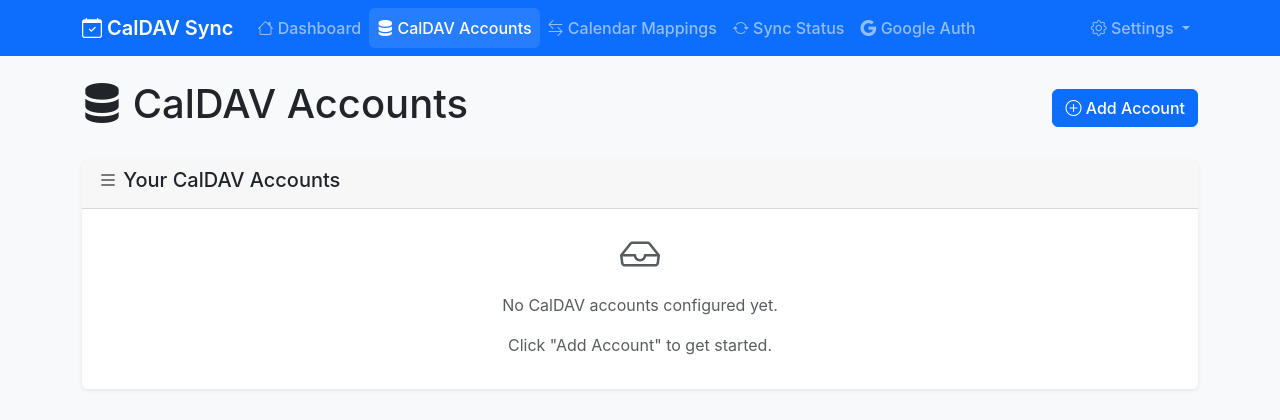
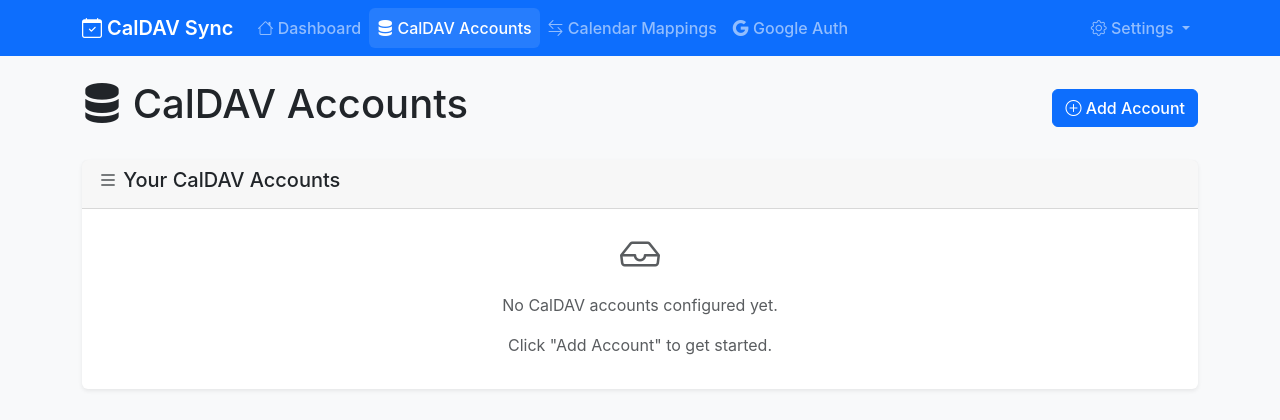
Before and after one commit to plymouthvan/CalDAV-Sync, a FastAPI app: page /accounts in a window 1280 px wide. Shown: the top 420 px of the page. Run offline with FastAPI, Linux system fonts and the light colour scheme; data that the repository does not hold is empty; parts of the project's set-up code (start-up, migrations or seed data) failed here and were passed over.

Commit message:
Remove broken Sync Status link from navigation
- Removed the Sync Status navigation item from base.html
- The link was causing a 404 error and is unnecessary since the dashboard already serves as sync status
- Navigation now flows directly from Calendar Mappings to Google Auth

```diff
--- a/app/templates/base.html
+++ b/app/templates/base.html
@@ -42,11 +42,6 @@
                     <li class="nav-item">
                         <a class="nav-link {% if 'mappings' in request.url.path %}active{% endif %}" href="{{ url_for('calendar_mappings') }}">
                             <i class="bi bi-arrow-left-right"></i> Calendar Mappings
-                        </a>
-                    </li>
-                    <li class="nav-item">
-                        <a class="nav-link {% if 'sync' in request.url.path %}active{% endif %}" href="{{ url_for('sync_status') }}">
-                            <i class="bi bi-arrow-repeat"></i> Sync Status
                         </a>
                     </li>
                     <li class="nav-item">
```
